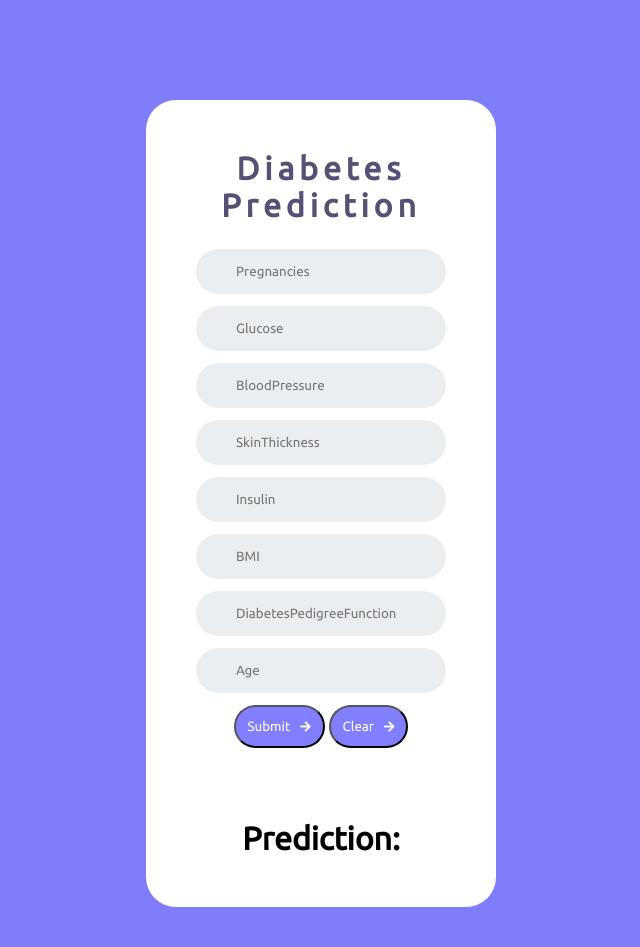
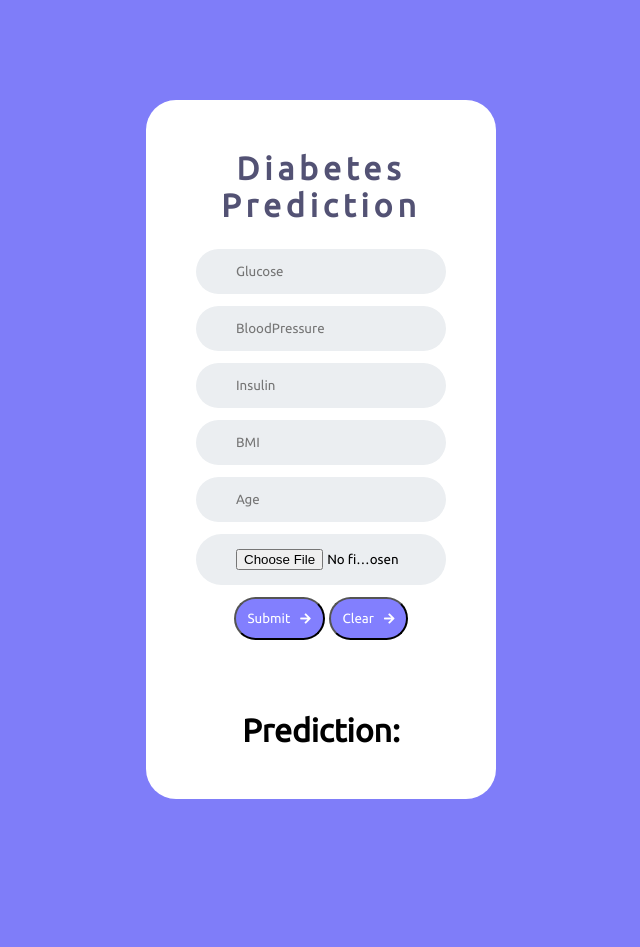
Before and after one commit to Siddharthm10/Diabetes_Prediction, a Django app: page / in a window 1280 px wide. Shown: the top 947 px of the page, without its empty margins (319-959 px from the left). After the commit the page ends 799 px from the top, so only its background shows below. Run offline with Django 3.2, Linux system fonts and the light colour scheme; some libraries are stand-ins or nearby versions.

Commit message:
UI changes

```diff
--- a/Deployment/diabetes/views.py
+++ b/Deployment/diabetes/views.py
@@ -14,14 +14,14 @@ def index(request):
 @csrf_exempt
 def diabetes_pre(request):
     template = loader.get_template('index.html')
-    pregnancies = request.POST.get("Pregnancies")
-    glucose = request.POST.get("Glucose")
-    bloodpressure = request.POST.get("BloodPressure")
-    skinthickness = request.POST.get("SkinThickness")
-    insulin = request.POST.get("Insulin")
-    BMI = request.POST.get("BMI")
-    DiabetesPedigreeFunction = request.POST.get("DiabetesPedigreeFunction")
-    age = request.POST.get("Age")
+    pregnancies = int(request.POST.get("Pregnancies"))
+    glucose = float(request.POST.get("Glucose"))
+    bloodpressure = float(request.POST.get("BloodPressure"))
+    skinthickness = float(request.POST.get("SkinThickness"))
+    insulin = float(request.POST.get("Insulin"))
+    BMI = float(request.POST.get("BMI"))
+    DiabetesPedigreeFunction = float(request.POST.get("DiabetesPedigreeFunction"))
+    age = int(request.POST.get("Age"))
 
     diabetes_data = [
         [pregnancies, glucose, bloodpressure, skinthickness, insulin, BMI, DiabetesPedigreeFunction, age]]
--- a/Deployment/templates/index.html
+++ b/Deployment/templates/index.html
@@ -3,7 +3,7 @@
 <html>
 
 <head>
-<title>{% block title %}Kare.AI{% endblock %}</title>
+<title>{% block title %}Major Project 2{% endblock %}</title>
 
 <link rel="stylesheet" href="https://use.fontawesome.com/releases/v5.5.0/css/all.css">
 <style>
@@ -162,7 +162,7 @@ if (Pregnancies==null || Pregnancies==""){
     alert("DiabetesPedigreeFunction can't be blank");
     return false;
   }
-   else (Age==null || Age==""){
+  else if(Age==null || Age==""){
     alert("Age can't be blank");
     return false;
   }
@@ -181,7 +181,7 @@ if (Pregnancies==null || Pregnancies==""){
   		<form id="form1" name="form1" method="post", action="/diabetes_pre/" onsubmit=" return validateform()" >
 
       <div class="form-items">
-        <input type="text" class="input" name="Pregnancies" id="Pregnancies" placeholder="Pregnancies">
+        <input type="hidden" class="input" name="Pregnancies" id="Pregnancies" value="2" placeholder="Pregnancies">
       </div>
   		<div class="form-items">
         <input type="text" class="input" name="Glucose" id="Glucose" placeholder="Glucose">
@@ -190,7 +190,7 @@ if (Pregnancies==null || Pregnancies==""){
         <input type="text" class="input" name="BloodPressure" id="BloodPressure" placeholder="BloodPressure">
       </div>
   		<div class="form-items">
-        <input type="text" class="input" name="SkinThickness" id="SkinThickness" placeholder="SkinThickness">
+        <input type="hidden" class="input" name="SkinThickness" id="SkinThickness" value="20.536458" placeholder="SkinThickness">
       </div>
   		<div class="form-items">
         <input type="text" class="input" name="Insulin" id="Insulin" placeholder="Insulin">
@@ -199,10 +199,13 @@ if (Pregnancies==null || Pregnancies==""){
         <input type="text" class="input" name="BMI" id="BMI" placeholder="BMI">
       </div>
   		<div class="form-items">
-        <input type="text" class="input" name="DiabetesPedigreeFunction" id="DiabetesPedigreeFunction" placeholder="DiabetesPedigreeFunction">
+        <input type="hidden" class="input" name="DiabetesPedigreeFunction" id="DiabetesPedigreeFunction" value="0.471876" placeholder="DiabetesPedigreeFunction">
       </div>
   		<div class="form-items">
         <input type="text" class="input" name="Age" id="Age" placeholder="Age">
+      </div>
+      <div class="form-items">
+        <input type="file" class="input" name="datafile" size="40" placeholder="Feed ppg csv file">
       </div>
 
 
```
Also changed, not shown: Deployment/db.sqlite3. Lines whose indentation alone changed are shown as unchanged.
